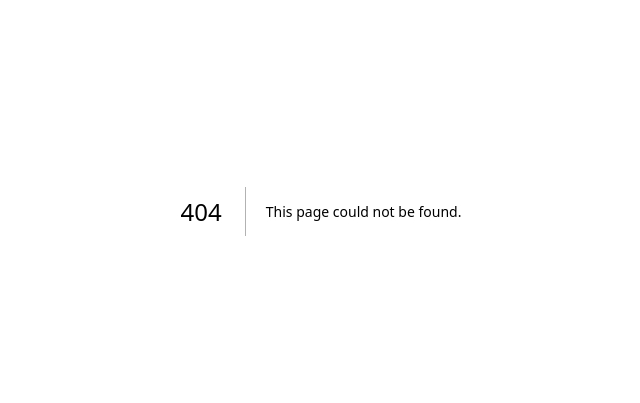
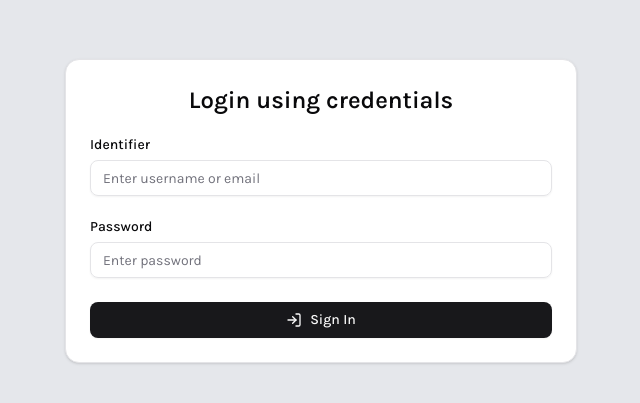
Before and after one commit to codewithlaksh/nextauthentication, a Next.js app: page /signin in a window 1280 px wide. Before the commit this address had no page. Shown: the part 189-592 px from the top of the page, without its empty margins (319-959 px from the left). Built offline with nearby package versions, Linux system fonts and the light colour scheme; no server answers.

Commit message:
Video 15 Completed

```diff
--- /dev/null
+++ b/src/app/(auth)/signin/page.js
@@ -0,0 +1,13 @@
+import SignInComponent from "@/components/auth/signin.component";
+
+export const metadata = {
+    title: "SignIn | NextJS Authentication"
+}
+
+export default function SignUp() {
+    return (
+        <div className="min-h-screen flex items-center justify-center bg-gray-200">
+            <SignInComponent />
+        </div>
+    )
+}
--- /dev/null
+++ b/src/components/auth/signin.component.js
@@ -0,0 +1,116 @@
+"use client"
+
+import { useForm } from "react-hook-form";
+import { Card, CardContent, CardHeader, CardTitle } from "../ui/card";
+import { Form, FormControl, FormField, FormItem, FormLabel, FormMessage } from "../ui/form";
+import { useRouter } from "next/navigation";
+import { z } from "zod";
+import { zodResolver } from "@hookform/resolvers/zod";
+import { Input } from "../ui/input";
+import { Button } from "../ui/button";
+import { LogInIcon, Loader2Icon } from "lucide-react";
+import { useState } from "react";
+import axiosInstance from "@/axios";
+import { toast } from "react-toastify";
+
+const signInSchema = z.object({
+    identifier: z
+        .string()
+        .nonempty({ message: "Identifier is required" }),
+    password: z
+        .string()
+        .nonempty({ message: "Password is required" })
+})
+    .refine((data) =>
+        data.identifier.match(/^(?=.*[a-zA-Z])(?=.*[0-9])[A-Za-z0-9]+$/) ||
+        data.identifier.match(/[a-z0-9!#$%&'*+/=?^_`{|}~-]+(?:\.[a-z0-9!#$%&'*+/=?^_`{|}~-]+)*@(?:[a-z0-9](?:[a-z0-9-]*[a-z0-9])?\.)+[a-z0-9](?:[a-z0-9-]*[a-z0-9])?/g), {
+        message: "Invalid identifier. Enter username or email",
+        path: ["identifier"]
+    });
+
+export default function SignInComponent() {
+    const [loading, setLoading] = useState(false);
+    const form = useForm({
+        resolver: zodResolver(signInSchema),
+        defaultValues: {
+            identifier: "",
+            password: ""
+        }
+    });
+    const router = useRouter();
+
+    const onSubmit = async (data) => {
+        setLoading(true);
+        axiosInstance.post('/api/login', data, {
+            headers: {
+                "Content-Type": "application/json"
+            }
+        })
+        .then(response => {
+            setLoading(false);
+            const {success, message} = response.data;
+
+            if (success) {
+                toast.success(message, {
+                    autoClose: 2500
+                });
+                form.reset();
+
+                setTimeout(() => {
+                    router.replace('/profile');
+                }, 2700);
+            }
+        })
+        .catch(error => {
+            setLoading(false);
+            const {success, message} = error.response.data;
+
+            toast.error(message, {
+                autoClose: 2500
+            })
+        })
+    }
+
+    return (
+        <Card className="max-w-[40vw] w-full">
+            <CardContent>
+                <CardHeader>
+                    <CardTitle className="text-xl md:text-2xl font-semibold text-center">Login using credentials</CardTitle>
+                </CardHeader>
+
+                <Form {...form}>
+                    <form className="space-y-6 mt-4" onSubmit={form.handleSubmit(onSubmit)}>
+                        <FormField
+                            control={form.control}
+                            name="identifier"
+                            render={({ field }) => (
+                                <FormItem>
+                                    <FormLabel>Identifier</FormLabel>
+                                    <FormControl>
+                                        <Input placeholder="Enter username or email" {...field} />
+                                    </FormControl>
+                                    <FormMessage />
+                                </FormItem>
+                            )}
+                        />
+                        <FormField
+                            control={form.control}
+                            name="password"
+                            render={({ field }) => (
+                                <FormItem>
+                                    <FormLabel>Password</FormLabel>
+                                    <FormControl>
+                                        <Input type="password" placeholder="Enter password" {...field} />
+                                    </FormControl>
+                                    <FormMessage />
+                                </FormItem>
+                            )}
+                        />
+
+                        <Button className="w-full" disabled={loading}>{loading ? <Loader2Icon className="animate-spin" /> : <LogInIcon />} Sign In</Button>
+                    </form>
+                </Form>
+            </CardContent>
+        </Card>
+    )
+}
```
